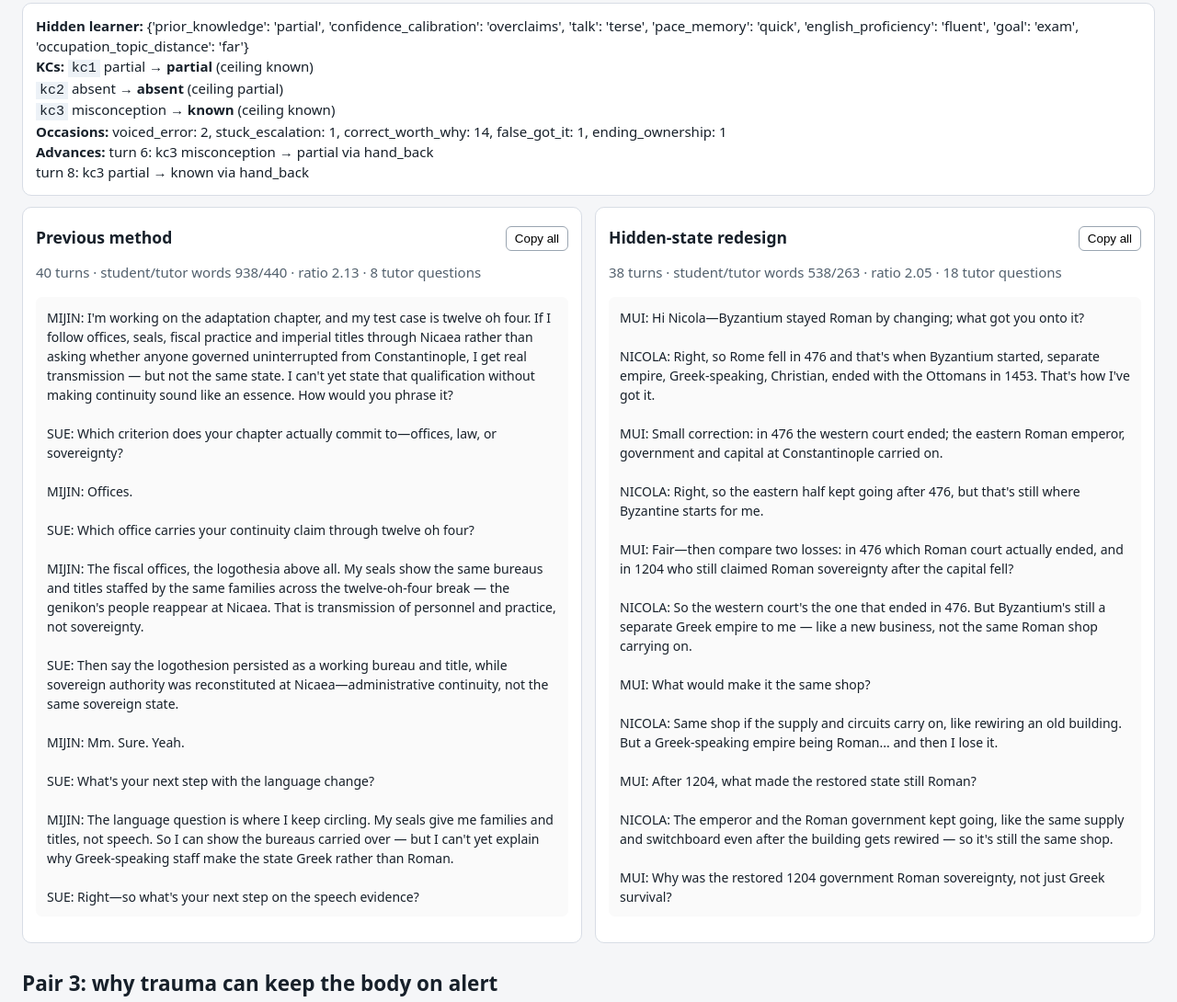
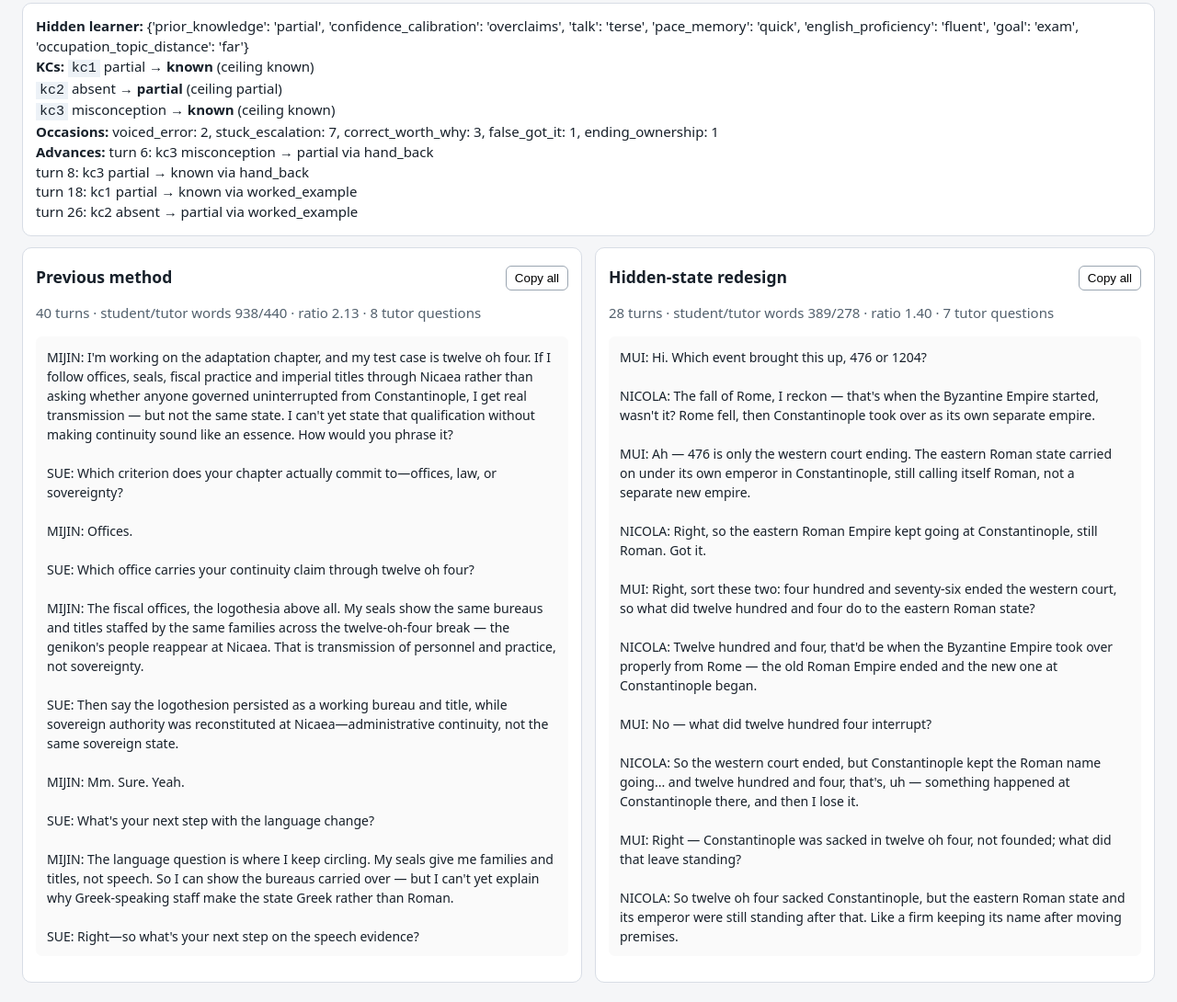
Before and after one commit to solomoncat/text-pipeline-review-20261123, a plain HTML site: page tutoring.html in a window 1280 px wide. Shown: the part 1348-2438 px from the top of the page at 92% size. Drawn offline with Linux system fonts and the light colour scheme.

Commit message:
Use final tutoring samples
Co-authored-by: Cursor <cursoragent@cursor.com>

```diff
--- a/tutoring.html
+++ b/tutoring.html
@@ -12,8 +12,8 @@ button{float:right;border:1px solid #9aa5b1;background:#fff;border-radius:6px;pa
 <h1>Tutoring: previous method vs hidden learning state</h1>
 <div class="summary"><strong>3 matched full conversations, same record indices and seed.</strong>
   <br>Previous average student/tutor word ratio: 1.18.
-  Hidden-state average: 1.64.
-  <br>Previous average turns: 63.7. Hidden-state: 28.7.
+  Hidden-state average: 1.42.
+  <br>Previous average turns: 63.7. Hidden-state: 25.3.
   <br>This page exposes basic mechanics and full text; it is not an automated quality verdict.
 </div>
 
@@ -218,9 +218,9 @@ ELAINE: So the test would be: drug on its own, almost no openings, then add GABA
 <section class="pair">
   <h2>Pair 2: how the byzantine empire stayed roman by changing</h2>
   <div class="statebox"><strong>Hidden learner:</strong> {&#x27;prior_knowledge&#x27;: &#x27;partial&#x27;, &#x27;confidence_calibration&#x27;: &#x27;overclaims&#x27;, &#x27;talk&#x27;: &#x27;terse&#x27;, &#x27;pace_memory&#x27;: &#x27;quick&#x27;, &#x27;english_proficiency&#x27;: &#x27;fluent&#x27;, &#x27;goal&#x27;: &#x27;exam&#x27;, &#x27;occupation_topic_distance&#x27;: &#x27;far&#x27;}
-    <br><strong>KCs:</strong> <code>kc1</code> partial → <strong>partial</strong> (ceiling known)<br><code>kc2</code> absent → <strong>absent</strong> (ceiling partial)<br><code>kc3</code> misconception → <strong>known</strong> (ceiling known)
-    <br><strong>Occasions:</strong> voiced_error: 2, stuck_escalation: 1, correct_worth_why: 14, false_got_it: 1, ending_ownership: 1
-    <br><strong>Advances:</strong> turn 6: kc3 misconception → partial via hand_back<br>turn 8: kc3 partial → known via hand_back
+    <br><strong>KCs:</strong> <code>kc1</code> partial → <strong>known</strong> (ceiling known)<br><code>kc2</code> absent → <strong>partial</strong> (ceiling partial)<br><code>kc3</code> misconception → <strong>known</strong> (ceiling known)
+    <br><strong>Occasions:</strong> voiced_error: 2, stuck_escalation: 7, correct_worth_why: 3, false_got_it: 1, ending_ownership: 1
+    <br><strong>Advances:</strong> turn 6: kc3 misconception → partial via hand_back<br>turn 8: kc3 partial → known via hand_back<br>turn 18: kc1 partial → known via worked_example<br>turn 26: kc2 absent → partial via worked_example
   </div>
   <div class="cols">
     <article>
@@ -309,83 +309,63 @@ SUE: Justinian never had to presuppose a rebuilt sovereign.</pre>
     </article>
     <article>
       <h3>Hidden-state redesign <button onclick="copyText('state-1', this)">Copy all</button></h3>
-      <p class="metrics">38 turns · student/tutor words 538/263
-        · ratio 2.05 · 18 tutor questions</p>
-      <pre id="state-1">MUI: Hi Nicola—Byzantium stayed Roman by changing; what got you onto it?
+      <p class="metrics">28 turns · student/tutor words 389/278
+        · ratio 1.40 · 7 tutor questions</p>
+      <pre id="state-1">MUI: Hi. Which event brought this up, 476 or 1204?
 
-NICOLA: Right, so Rome fell in 476 and that&#x27;s when Byzantium started, separate empire, Greek-speaking, Christian, ended with the Ottomans in 1453. That&#x27;s how I&#x27;ve got it.
+NICOLA: The fall of Rome, I reckon — that&#x27;s when the Byzantine Empire started, wasn&#x27;t it? Rome fell, then Constantinople took over as its own separate empire.
 
-MUI: Small correction: in 476 the western court ended; the eastern Roman emperor, government and capital at Constantinople carried on.
+MUI: Ah — 476 is only the western court ending. The eastern Roman state carried on under its own emperor in Constantinople, still calling itself Roman, not a separate new empire.
 
-NICOLA: Right, so the eastern half kept going after 476, but that&#x27;s still where Byzantine starts for me.
+NICOLA: Right, so the eastern Roman Empire kept going at Constantinople, still Roman. Got it.
 
-MUI: Fair—then compare two losses: in 476 which Roman court actually ended, and in 1204 who still claimed Roman sovereignty after the capital fell?
+MUI: Right, sort these two: four hundred and seventy-six ended the western court, so what did twelve hundred and four do to the eastern Roman state?
 
-NICOLA: So the western court&#x27;s the one that ended in 476. But Byzantium&#x27;s still a separate Greek empire to me — like a new business, not the same Roman shop carrying on.
+NICOLA: Twelve hundred and four, that&#x27;d be when the Byzantine Empire took over properly from Rome — the old Roman Empire ended and the new one at Constantinople began.
 
-MUI: What would make it the same shop?
+MUI: No — what did twelve hundred four interrupt?
 
-NICOLA: Same shop if the supply and circuits carry on, like rewiring an old building. But a Greek-speaking empire being Roman... and then I lose it.
+NICOLA: So the western court ended, but Constantinople kept the Roman name going... and twelve hundred and four, that&#x27;s, uh — something happened at Constantinople there, and then I lose it.
 
-MUI: After 1204, what made the restored state still Roman?
+MUI: Right — Constantinople was sacked in twelve oh four, not founded; what did that leave standing?
 
-NICOLA: The emperor and the Roman government kept going, like the same supply and switchboard even after the building gets rewired — so it&#x27;s still the same shop.
+NICOLA: So twelve oh four sacked Constantinople, but the eastern Roman state and its emperor were still standing after that. Like a firm keeping its name after moving premises.
 
-MUI: Why was the restored 1204 government Roman sovereignty, not just Greek survival?
+MUI: What makes a sack different from a handover?
 
-NICOLA: Because the emperor and the same Roman government kept running things, not just Greeks speaking Greek — like the same shop with a new switchboard. Still Roman, just rewired.
+NICOLA: A sack&#x27;s a violent taking — someone breaks in and wrecks the place. A handover&#x27;s passing it over, like when I took over the business: name and tools stayed.
 
-MUI: Why does that continuity make it Roman sovereignty?
+MUI: Spoke Greek, still Roman?
 
-NICOLA: Because it&#x27;s the same name and the same running of it, the emperor and government carrying on, not just the Greek language. Like the shop keeping its name through a rewire.
+NICOLA: The Greek bit — if they&#x27;re speaking Greek, what&#x27;s still Roman about them? That&#x27;s the part I can&#x27;t fit. Is it the emperor and the running of it, like the firm&#x27;s name staying on the van?
 
-MUI: Got a clear distinction there—what makes the emperor&#x27;s continuity sovereignty rather than just Greek culture?
+MUI: Yes — emperor, law, tax, army. Justinian&#x27;s code appeared in five twenty-nine in Latin; around nine hundred it was reworked in Greek, same legal authority. Tax rolls and army commands stayed Roman.
 
-NICOLA: The emperor and government running it are the shop&#x27;s name and running, not Greek language. Greek is just the wiring — the shop&#x27;s still Roman.
+NICOLA: Hold on — so the law and tax and army stayed Roman, but the law got redone in Greek? Say that bit again, slower, like the firm keeping its name while the paperwork changes.
 
-MUI: Constantinople was lost, yet Nicaea&#x27;s emperor still counted—why does that make it Roman sovereignty?
+MUI: Think of the paperwork translated, not replaced: the same inherited Roman rules, now written in Greek, still binding under the emperor&#x27;s courts.
 
-NICOLA: Because the shop&#x27;s name and the running of it carried on from Nicaea, not just the Greek language — the sovereignty went with that, not the building.
+NICOLA: So the emperor, law, tax and army all stayed Roman, but the law itself got written in Greek — is that what you mean?
 
-MUI: So losing the capital wasn&#x27;t losing the state—why doesn&#x27;t the capital&#x27;s loss end sovereignty if Nicaea&#x27;s emperor kept governing?
+MUI: Yes — Justinian&#x27;s Code came out in five twenty-nine in Latin; around nine hundred the Basilika put those same Roman laws into Greek, rearranged, still under the emperor&#x27;s courts.
 
-NICOLA: The name on the door and the running of it carried on at Nicaea, so the capital moving didn&#x27;t kill the sovereignty — just the building.
+NICOLA: So same Roman law, just translated into Greek for the paperwork — like my invoices changing format but the business staying the same.
 
-MUI: Right—why did Nicaea&#x27;s emperor count as Roman sovereignty while the capital was lost?
+MUI: Makes sense — so when the Basilika was written in Greek, whose law was it enforcing?
 
-NICOLA: Same reason — the running of the shop went with the emperor at Nicaea, so the name and the sovereignty went with that, not with Constantinople.
+NICOLA: So it&#x27;s still Roman law in the emperor&#x27;s courts — Greek on the page, Roman underneath. That&#x27;s the bit that was missing.
 
-MUI: So 1204 lost the capital but not sovereignty—why was 1453 final when 1204 wasn&#x27;t?
+MUI: Law&#x27;s settled. The Bosporus: twelve oh four, the city fell anyway — position didn&#x27;t pay for a fleet or buy alliances to stop the Crusaders.
 
-NICOLA: 1453&#x27;s final because the Ottomans took the running of it away altogether — no sovereign left to carry the name on, unlike Nicaea where it kept going.
+NICOLA: So the Bosporus spot didn&#x27;t stop the Crusaders in twelve oh four. Say that again slower — position doesn&#x27;t pay for a fleet or buy alliances?
 
-MUI: Right, fourteen fifty-three removes the sovereign; twelve oh four only moves him. Why does that make fourteen fifty-three final?
+MUI: Right — position doesn&#x27;t pay for a fleet or buy alliances. In twelve oh four the Crusaders and Venetians got in; walls and harbour couldn&#x27;t replace taxes, ships and allies.
 
-NICOLA: Because in 1453 there&#x27;s no sovereign left running the shop — the Ottomans took it over. In 1204 the running just moved to Nicaea.
+NICOLA: Right, so the walls and harbour didn&#x27;t replace taxes, ships and allies — position alone wasn&#x27;t enough. So after twelve oh four, how did the eastern Roman state carry on without Constantinople?
 
-MUI: What makes a sovereign who moves to Nicaea different from no sovereign left in 1453?
+MUI: Nicaea ran a government in Anatolia, taxing, paying soldiers, making alliances, and took the city back in twelve sixty-one, fifty-seven years after the sack.
 
-NICOLA: In 1204 the sovereign moved to Nicaea and kept running the shop, name and all. In 1453 the Ottomans took the running away, so no sovereign was left to carry the name.
-
-MUI: Why does moving the sovereign preserve the state, not just regional authority?
-
-NICOLA: Moving the sovereign keeps the same running going, just somewhere else — like the shop&#x27;s supply carrying on at a new address. In 1453 there&#x27;s nothing left to carry it.
-
-MUI: What makes moving him preserve sovereignty, not just authority?
-
-NICOLA: Moving the sovereign keeps the same running going, just at a new address — so it&#x27;s still the shop, not just some local boss. In 1453 nothing&#x27;s left to carry it.
-
-MUI: So what makes that state, not local rule?
-
-NICOLA: So they&#x27;re the state and not just a local boss because the sovereign carries the whole running with him, name and all, and a local boss only runs his own patch.
-
-MUI: You&#x27;ve got capital loss versus restoration clear. Why does that make Nicaea the same state, not just a local ruler holding out?
-
-NICOLA: There you go — the sovereign carries the whole running with him, name and all, so the state moves, not just some local boss holding a patch.
-
-MUI: Court end versus sovereignty loss—what&#x27;s the reason that difference makes it the same state?
-
-NICOLA: So the difference is the court ending versus the sovereignty going — one&#x27;s just the office closing, the other&#x27;s the whole shop moving. Same state because the sovereign carries the name and running with him. Like my business changing how I quote but keeping its name.</pre>
+NICOLA: So Nicaea&#x27;s like running the business out of a different yard — still taxing, still paying blokes, still making deals — then getting the old shop back in twelve sixty-one. Same firm, different address for a while.</pre>
     </article>
   </div>
 </section>
```
